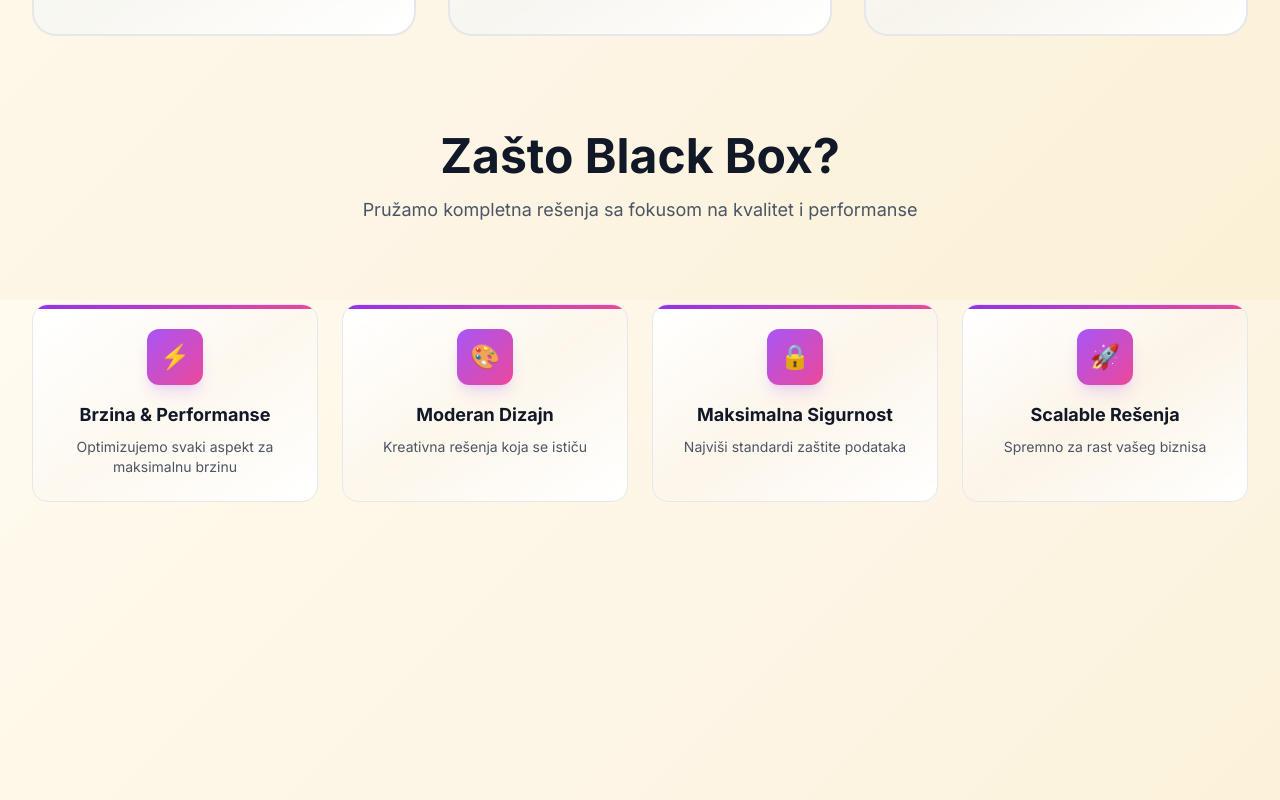
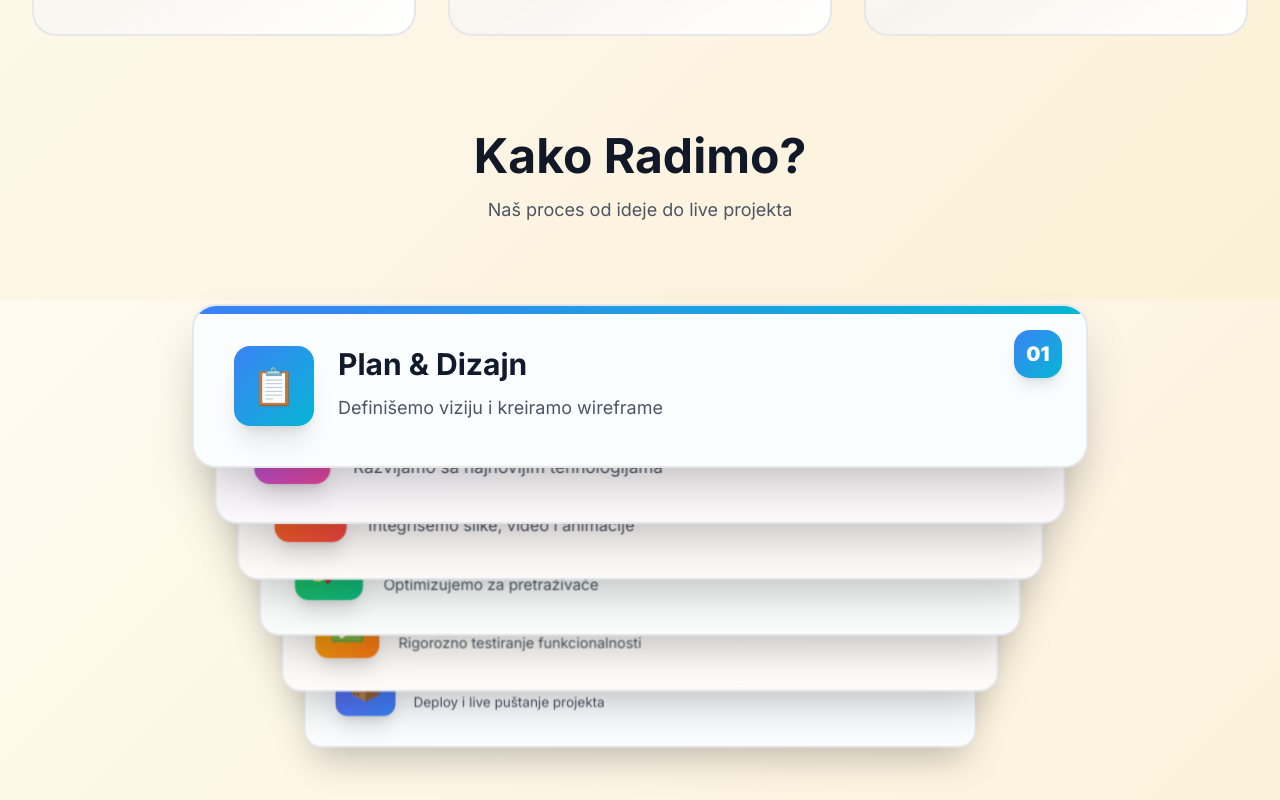
Before and after one commit to NemanjaNene/BlackBox_Site, a Next.js app: page / in a window 1280 px wide. Shown: the part 1300-2100 px from the top of the page. Built offline with nearby package versions, Linux system fonts and the light colour scheme.

Commit message:
Zamenjene Features kartice sa animiranim Process karticama koje se stackuju

```diff
--- a/components/About.tsx
+++ b/components/About.tsx
@@ -83,26 +83,48 @@ export default function About() {
     { number: '24', suffix: '/7', label: 'Podrška', color: 'from-purple-600 to-pink-500' },
   ]
 
-  const features = [
+  const processSteps = [
     {
-      icon: '⚡',
-      title: 'Brzina & Performanse',
-      desc: 'Optimizujemo svaki aspekt za maksimalnu brzinu'
+      icon: '📋',
+      title: 'Plan & Dizajn',
+      desc: 'Definišemo viziju i kreiramo wireframe',
+      gradient: 'from-blue-500 to-cyan-500',
+      number: '01'
+    },
+    {
+      icon: '💻',
+      title: 'Pisanje Koda',
+      desc: 'Razvijamo sa najnovijim tehnologijama',
+      gradient: 'from-purple-500 to-pink-500',
+      number: '02'
     },
     {
       icon: '🎨',
-      title: 'Moderan Dizajn',
-      desc: 'Kreativna rešenja koja se ističu'
-    },
-    {
-      icon: '🔒',
-      title: 'Maksimalna Sigurnost',
-      desc: 'Najviši standardi zaštite podataka'
+      title: 'Dodavanje Sadržaja',
+      desc: 'Integrišemo slike, video i animacije',
+      gradient: 'from-orange-500 to-red-500',
+      number: '03'
     },
     {
       icon: '🚀',
-      title: 'Scalable Rešenja',
-      desc: 'Spremno za rast vašeg biznisa'
+      title: 'SEO Optimizacija',
+      desc: 'Optimizujemo za pretraživače',
+      gradient: 'from-green-500 to-emerald-500',
+      number: '04'
+    },
+    {
+      icon: '✅',
+      title: 'Testiranje',
+      desc: 'Rigorozno testiranje funkcionalnosti',
+      gradient: 'from-yellow-500 to-orange-500',
+      number: '05'
+    },
+    {
+      icon: '📦',
+      title: 'Launch',
+      desc: 'Deploy i live puštanje projekta',
+      gradient: 'from-indigo-500 to-blue-500',
+      number: '06'
     },
   ]
 
@@ -132,36 +154,72 @@ export default function About() {
           className="text-center mb-20"
         >
           <h2 className="text-4xl md:text-5xl font-bold text-gray-900 mb-4">
-            Zašto Black Box?
+            Kako Radimo?
           </h2>
           <p className="text-lg text-gray-600 max-w-2xl mx-auto">
-            Pružamo kompletna rešenja sa fokusom na kvalitet i performanse
+            Naš proces od ideje do live projekta
           </p>
         </motion.div>
 
-        {/* Features Grid */}
-        <div className="grid md:grid-cols-2 lg:grid-cols-4 gap-6">
-          {features.map((feature, index) => (
+        {/* Stacking Process Cards */}
+        <div className="relative max-w-4xl mx-auto h-[600px] md:h-[500px]">
+          {processSteps.map((step, index) => (
             <motion.div
               key={index}
-              initial={{ opacity: 0, y: 20 }}
-              whileInView={{ opacity: 1, y: 0 }}
-              viewport={{ once: true }}
-              transition={{ delay: index * 0.1, duration: 0.5 }}
-              whileHover={{ y: -8 }}
-              className="group"
+              initial={{
+                opacity: 0,
+                y: 100,
+                scale: 0.8,
+                rotateX: -20
+              }}
+              whileInView={{
+                opacity: 1,
+                y: index * 60,
+                scale: 1 - (index * 0.05),
+                rotateX: 0
+              }}
+              viewport={{ once: true, margin: "-100px" }}
+              transition={{
+                delay: index * 0.15,
+                duration: 0.6,
+                type: "spring",
+                stiffness: 100
+              }}
+              style={{
+                zIndex: processSteps.length - index,
+                transformStyle: 'preserve-3d',
+                perspective: '1000px'
+              }}
+              className="absolute inset-x-0 top-0"
             >
-              <div className="relative h-full bg-gradient-to-br from-white via-purple-50/20 to-white rounded-2xl p-6 border border-gray-200 hover:border-purple-300 hover:shadow-xl hover:shadow-purple-500/10 transition-all duration-300 text-center overflow-hidden">
-                <div className="absolute top-0 left-0 right-0 h-1 bg-gradient-to-r from-purple-600 to-pink-500 rounded-t-2xl" />
-                <div className="w-14 h-14 bg-gradient-to-br from-purple-500 to-pink-500 rounded-xl flex items-center justify-center text-2xl mb-4 mx-auto shadow-lg shadow-purple-500/20 group-hover:shadow-xl group-hover:shadow-purple-500/30 transition-all duration-300">
-                  {feature.icon}
+              <div className={`relative bg-white rounded-3xl p-8 md:p-10 border-2 border-gray-200 shadow-2xl overflow-hidden`}>
+
+                {/* Gradient top border */}
+                <div className={`absolute top-0 left-0 right-0 h-2 bg-gradient-to-r ${step.gradient} rounded-t-3xl`} />
+
+                {/* Number badge */}
+                <div className={`absolute top-6 right-6 w-12 h-12 bg-gradient-to-br ${step.gradient} rounded-2xl flex items-center justify-center text-white font-black text-xl shadow-lg`}>
+                  {step.number}
                 </div>
-                <h3 className="text-lg font-bold text-gray-900 mb-2">
-                  {feature.title}
-                </h3>
-                <p className="text-sm text-gray-600">
-                  {feature.desc}
-                </p>
+
+                {/* Content */}
+                <div className="flex items-start gap-6">
+                  <div className={`flex-shrink-0 w-20 h-20 bg-gradient-to-br ${step.gradient} rounded-2xl flex items-center justify-center text-4xl shadow-xl`}>
+                    {step.icon}
+                  </div>
+
+                  <div className="flex-1">
+                    <h3 className="text-2xl md:text-3xl font-bold text-gray-900 mb-3">
+                      {step.title}
+                    </h3>
+                    <p className="text-gray-600 text-lg">
+                      {step.desc}
+                    </p>
+                  </div>
+                </div>
+
+                {/* Subtle gradient background */}
+                <div className={`absolute inset-0 bg-gradient-to-br ${step.gradient} opacity-[0.02] rounded-3xl pointer-events-none`} />
               </div>
             </motion.div>
           ))}
```
